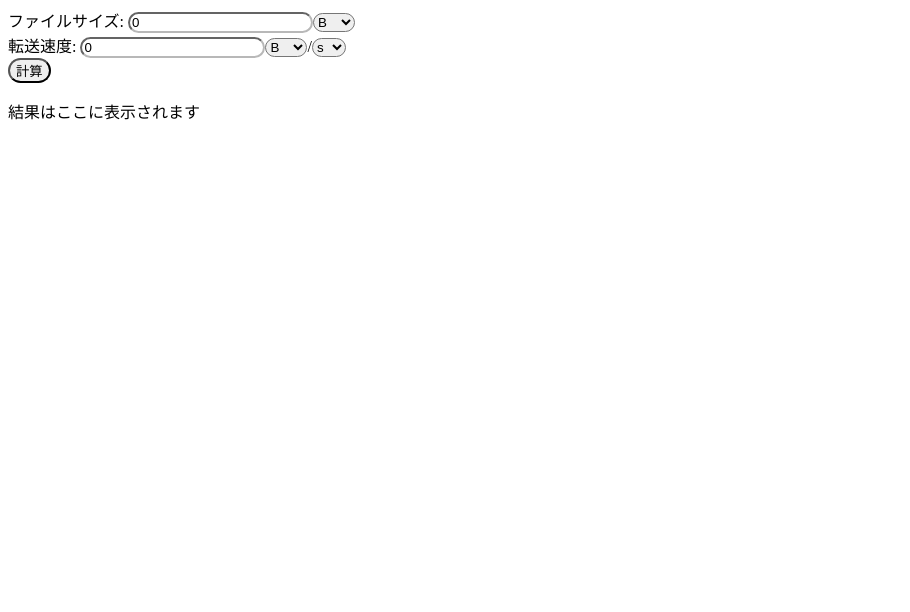
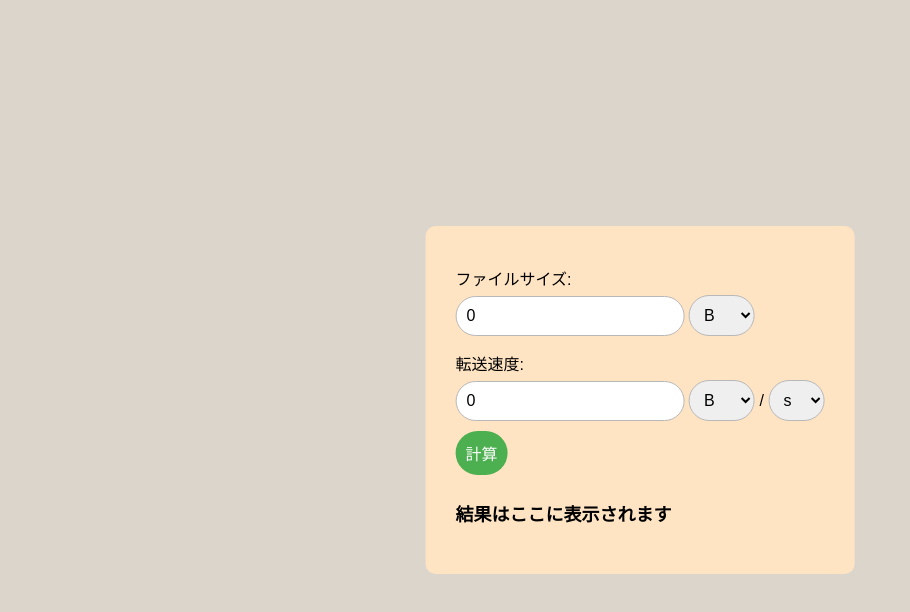
Before and after one commit to uift-688/Tools2, a plain HTML site: page Speed-calculation.html in a window 1280 px wide. Shown: the whole page, without its empty margins (0-910 px from the left). Drawn offline with Linux system fonts and the light colour scheme.

Commit message:
Update Speed-calculation.html

```diff
--- a/Speed-calculation.html
+++ b/Speed-calculation.html
@@ -2,16 +2,47 @@
 <html>
 <head>
     <style>
-            input {
+        body {
+            font-family: Arial, sans-serif;
+            padding: 20px;
+            background-color: rgb(220, 213, 204);
+        }
+        input, select, button {
             border-radius: 30px;
+            border: 1px solid rgb(184, 184, 184);
+            padding: 10px;
+            margin: 5px 0;
+            font-size: 16px;
+        }
+        input:focus, select:focus, button:focus {
             outline-color: black;
-            border-color: rgb(184, 184, 184);
-            }
-            select {
-                border-radius: 30px;
         }
         button {
-                border-radius: 30px;
+            cursor: pointer;
+            background-color: #4CAF50;
+            color: white;
+            border: none;
+        }
+        button:hover {
+            background-color: #45a049;
+        }
+        label {
+            display: block;
+            margin-top: 10px;
+        }
+        #output {
+            margin-top: 20px;
+            font-size: 18px;
+            font-weight: bold;
+        }
+        #items {
+            position: absolute;
+            top: 50%;
+            left: 50%;
+            transform: translate(-50%, -50%);
+            background-color: bisque;
+            padding: 30px;
+            border-radius: 10px;
         }
     </style>
     <script>
@@ -47,12 +78,13 @@ function TimeConverter(second) {
                 seconds < 10 ? `0${seconds}` : `${seconds}`
             ];
         }
-
-
     </script>
 </head>
 <body>
-        <label for="size">ファイルサイズ: </label><input id="size" type="number" value="0"><select id="SizeUnit">
+    <div id="items">
+    <label for="size">ファイルサイズ:</label>
+    <input id="size" type="number" value="0">
+    <select id="SizeUnit">
         <option>B</option>
         <option>KB</option>
         <option>MB</option>
@@ -62,7 +94,9 @@ function TimeConverter(second) {
         <option>EB</option>
     </select>
     <br>
-        <label for="speed">転送速度: </label><input type="number" value="0" id="speed"><select id="SpeedUnit">
+    <label for="speed">転送速度:</label>
+    <input type="number" value="0" id="speed">
+    <select id="SpeedUnit">
         <option>B</option>
         <option>KB</option>
         <option>MB</option>
@@ -70,14 +104,19 @@ function TimeConverter(second) {
         <option>TB</option>
         <option>PB</option>
         <option>EB</option>
-        </select>/<select id="SpeedUnitTime">
+    </select>
+    /
+    <select id="SpeedUnitTime">
         <option>s</option>
         <option>m</option>
         <option>h</option>
     </select>
     <br>
-        <button onclick="let time = speed(document.getElementById('speed').value, document.getElementById('SpeedUnit').value, document.getElementById('SpeedUnitTime').value, document.getElementById('size').value, document.getElementById('SizeUnit').value); document.getElementById('output').textContent = `${TimeConverter(time)[0]}:${TimeConverter(time)[1]}:${TimeConverter(time)[2]}`">計算</button>
+    <button onclick="let time = speed(document.getElementById('speed').value, document.getElementById('SpeedUnit').value, document.getElementById('SpeedUnitTime').value, document.getElementById('size').value, document.getElementById('SizeUnit').value); document.getElementById('output').textContent = `${TimeConverter(time)[0]}:${TimeConverter(time)[1]}:${TimeConverter(time)[2]}`">
+        計算
+    </button>
     <br>
     <p id="output">結果はここに表示されます</p>
+    </div>
 </body>
 </html>
```
Lines whose indentation alone changed are shown as unchanged.
